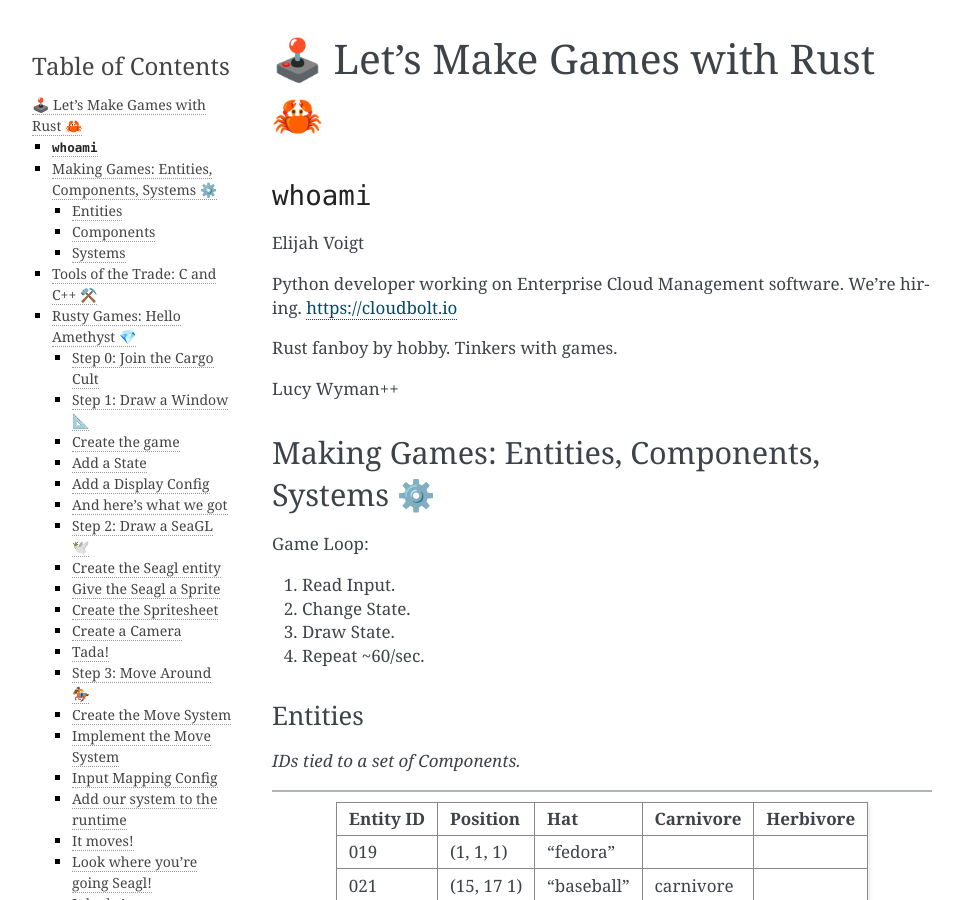
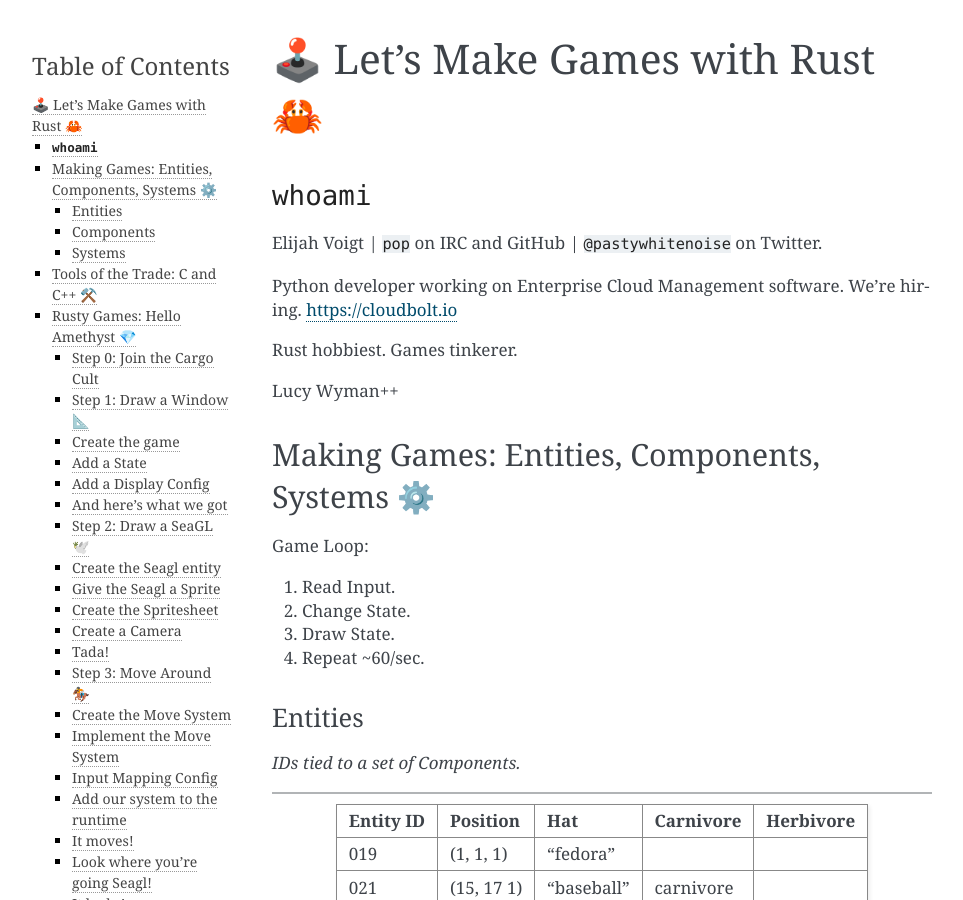
Before and after one commit to pop/slides.elijahcaine.me, a Sphinx documentation site: the page built from source/seagl-2020.rst, in a window 1280 px wide and 900 px high. Shown: the whole window, without its empty margins (148-1111 px from the left). Built offline with Sphinx 7.4.7, drawn with Linux system fonts in a browser that asks for light colours; formulas are drawn with MathJax 3.

Commit message:
Seagl 2020 some more contact info

```diff
--- a/source/seagl-2020.rst
+++ b/source/seagl-2020.rst
@@ -7,12 +7,12 @@
 ``whoami``
 ----------
 
-Elijah Voigt
+Elijah Voigt | ``pop`` on IRC and GitHub | ``@pastywhitenoise`` on Twitter.
 
 Python developer working on Enterprise Cloud Management software.
 We're hiring. https://cloudbolt.io
 
-Rust fanboy by hobby. Tinkers with games.
+Rust hobbiest. Games tinkerer.
 
 Lucy Wyman++
 
```
